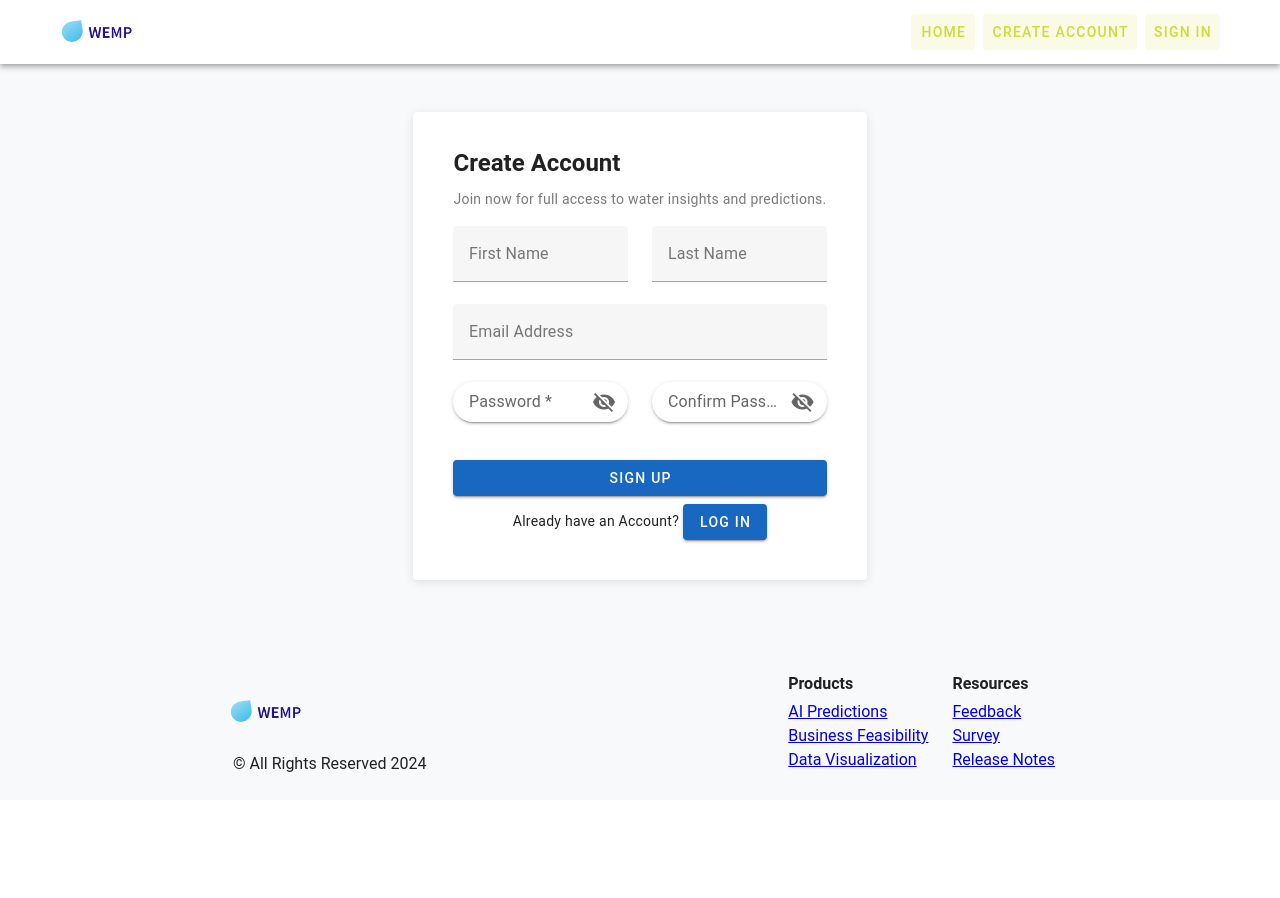
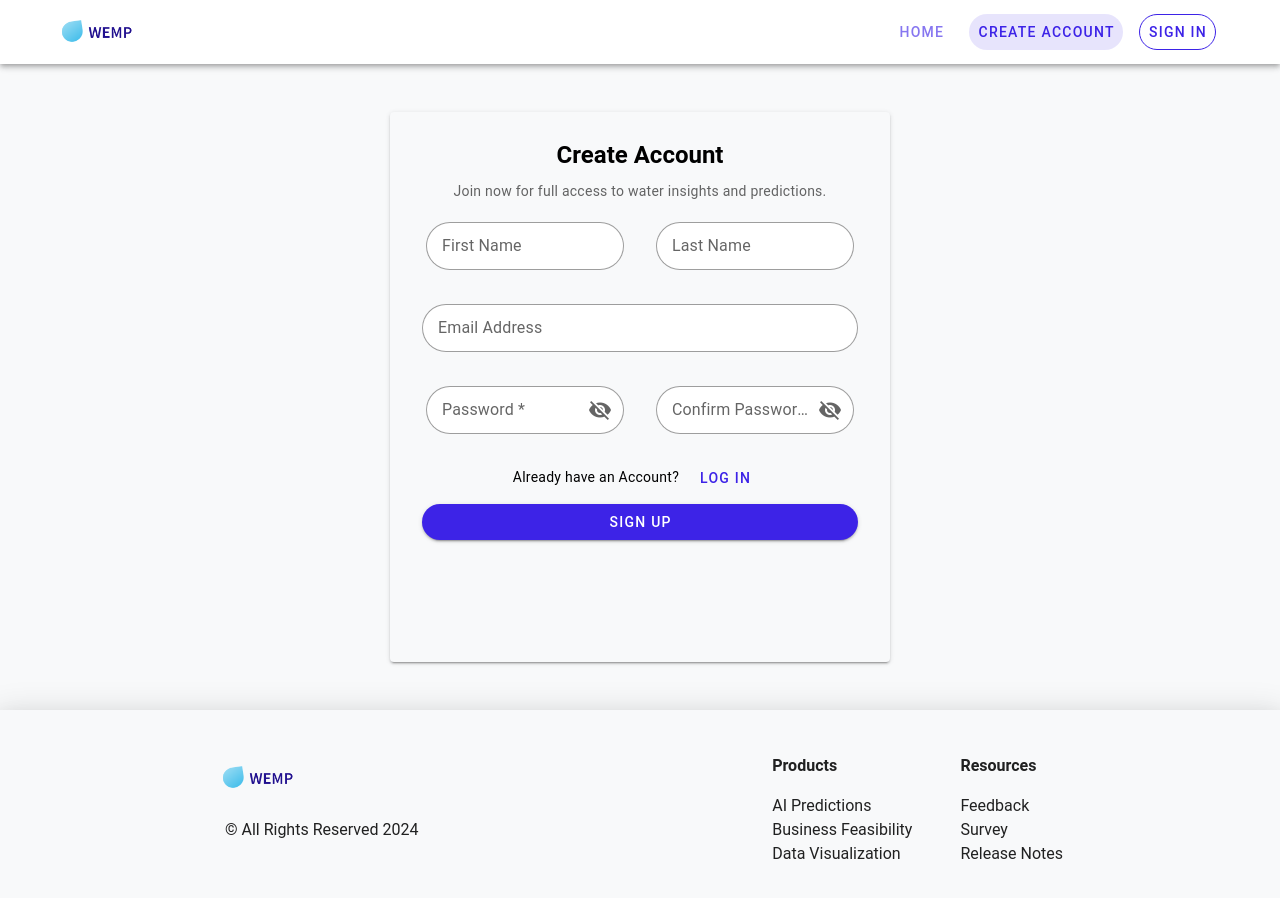
Before and after one commit to Thugchanbeno/r-s-c-m-models, a Vue app in the folder PROJ/wemp2.0/: page / in a window 1280 px wide. Both pictures are taken after a click on the button "CREATE ACCOUNT". Shown: the top 898 px of the page. Before the commit the page ends 800 px from the top, so only its background shows below. Built offline with nearby package versions, Linux system fonts and the light colour scheme.

Commit message:
polished multiple pages

```diff
--- a/PROJ/wemp2.0/src/layouts/default.vue
+++ b/PROJ/wemp2.0/src/layouts/default.vue
@@ -14,22 +14,30 @@
 
           <v-col cols="auto" class="d-flex flex-wrap justify-end">
             <v-btn
-              variant="tonal"
-              class="pa-2 mx-1 text-sm"
-              color="#CDDC39"
+              variant="plain"
+              class="pa-2 mx-2"
+              color="#3D23E7"
+              rounded="xl"
               @click="navigateToIndex"
             >
               Home
             </v-btn>
             <v-btn
               variant="tonal"
-              class="pa-2 mx-1 text-sm"
-              color="#CDDC39"
+              class="pa-2 mx-2"
+              color="#3D23E7"
+              rounded="xl"
               @click="navigateToSignUp"
             >
               Create Account
             </v-btn>
-            <v-btn variant="tonal" class="pa-2 mx-1 text-sm" color="#CDDC39">
+            <v-btn
+              variant="outlined"
+              class="pa-2 mx-2"
+              color="#3D23E7"
+              rounded="xl"
+              @click="navigateToSignIn"
+            >
               Sign In
             </v-btn>
           </v-col>
@@ -41,37 +49,37 @@
       <router-view />
     </v-main>
 
-    <v-footer app>
+    <v-footer elevation="16" app>
       <v-container>
         <v-row justify="space-around">
-          <v-col cols="auto">
+          <v-col cols="auto" class="pa-2 mx-4">
             <v-img
               src="@/assets/logo large.png"
               alt="Footer Logo"
               width="80"
               height="80"
             />
-            <span class="ml-2 resources">&copy; All Rights Reserved 2024</span>
+            <span class="pa-2 resources">&copy; All Rights Reserved 2024</span>
           </v-col>
 
           <v-col cols="auto" justify="end">
             <v-row>
-              <v-col cols="auto">
-                <h4 class="mb-1 font-weight-bold">Products</h4>
-                <div class="pa-0 ma-0 products">
-                  <div class="products"><a href="#">AI Predictions</a></div>
+              <v-col cols="auto" class="pa-4">
+                <h4 class="pa-2 font-weight-bold products">Products</h4>
+                <div class="pa-2">
+                  <div class="products"><a>AI Predictions</a></div>
                   <div class="products">
-                    <a href="#">Business Feasibility</a>
+                    <a>Business Feasibility</a>
                   </div>
-                  <div class="products"><a href="#">Data Visualization</a></div>
+                  <div class="products"><a>Data Visualization</a></div>
                 </div>
               </v-col>
-              <v-col cols="auto">
-                <h4 class="mb-1 font-weight-bold">Resources</h4>
-                <div class="pa-0 ma-0 resources">
-                  <div class="resources"><a href="#">Feedback</a></div>
-                  <div class="resources"><a href="#">Survey</a></div>
-                  <div class="resources"><a href="#">Release Notes</a></div>
+              <v-col cols="auto" class="pa-4">
+                <h4 class="pa-2 font-weight-bold products">Resources</h4>
+                <div class="pa-2">
+                  <div class="resources"><a>Feedback</a></div>
+                  <div class="resources"><a>Survey</a></div>
+                  <div class="resources"><a>Release Notes</a></div>
                 </div>
               </v-col>
             </v-row>
@@ -91,6 +99,9 @@ export default {
     },
     navigateToIndex() {
       this.$router.push("/");
+    },
+    navigateToSignIn() {
+      this.$router.push("/signin");
     },
   },
 };
--- a/PROJ/wemp2.0/src/pages/SignUp.vue
+++ b/PROJ/wemp2.0/src/pages/SignUp.vue
@@ -1,32 +1,60 @@
 <template>
   <v-container class="py-12 d-flex justify-center">
-    <v-card max-width="600" class="pa-6">
-      <v-card-title class="text-h5 font-weight-bold">
+    <v-card
+      class="pa-4"
+      elevation="2"
+      color="#F8F9FA"
+      min-height="550"
+      min-width="500"
+    >
+      <v-card-title class="text-h5 font-weight-bold text-center">
         Create Account
       </v-card-title>
-      <v-card-subtitle>
+      <v-card-subtitle class="text-center">
         Join now for full access to water insights and predictions.
       </v-card-subtitle>
 
       <v-card-text>
         <v-form>
           <v-row>
-            <v-col cols="12" md="6">
-              <v-text-field label="First Name" required></v-text-field>
+            <v-col cols="12" md="6" class="pa-4">
+              <v-text-field
+                variant="outlined"
+                rounded="xl"
+                density="comfortable"
+                bg-color="white"
+                label="First Name"
+                required
+              ></v-text-field>
             </v-col>
-            <v-col cols="12" md="6">
-              <v-text-field label="Last Name" required></v-text-field>
+            <v-col cols="12" md="6" class="pa-4">
+              <v-text-field
+                variant="outlined"
+                rounded="xl"
+                density="comfortable"
+                label="Last Name"
+                bg-color="white"
+                required
+              ></v-text-field>
             </v-col>
           </v-row>
 
-          <v-text-field label="Email Address" required></v-text-field>
+          <v-text-field
+            class="my-2"
+            variant="outlined"
+            bg-color="white"
+            density="comfortable"
+            label="Email Address"
+            required
+            rounded="xl"
+          ></v-text-field>
 
           <v-row>
-            <v-col cols="12" md="6">
+            <v-col cols="12" md="6" class="pa-4">
               <v-text-field
-                density="compact"
+                density="comfortable"
                 bg-color="white"
-                variant="solo"
+                variant="outlined"
                 label="Password *"
                 rounded="xl"
                 v-model="password"
@@ -37,11 +65,11 @@
                 @click:append-inner="togglePasswordVisibility"
               ></v-text-field>
             </v-col>
-            <v-col cols="12" md="6">
+            <v-col cols="12" md="6" class="pa-4">
               <v-text-field
-                density="compact"
+                density="comfortable"
                 bg-color="white"
-                variant="solo"
+                variant="outlined"
                 label="Confirm Password *"
                 rounded="xl"
                 v-model="passwordConfirm"
@@ -56,12 +84,14 @@
             </v-col>
           </v-row>
 
-          <v-btn class="mt-4" color="primary" block> Sign Up </v-btn>
+          <div class="text-center">
+            Already have an Account?
+            <v-btn color="#3D23E7" variant="text">Log In</v-btn>
+          </div>
 
-          <div class="mt-2 text-center">
-            Already have an Account?
-            <v-btn color="primary">Log In</v-btn>
-          </div>
+          <v-btn class="pa-4 my-2" color="#3D23E7" rounded="xl" block>
+            Sign Up
+          </v-btn>
         </v-form>
       </v-card-text>
     </v-card>
--- a/PROJ/wemp2.0/src/pages/index.vue
+++ b/PROJ/wemp2.0/src/pages/index.vue
@@ -12,6 +12,7 @@
     <v-row justify="center" class="pa-2">
       <v-col cols="12" md="4">
         <v-text-field
+          bg-color="white"
           class="pa-2"
           label="Search"
           variant="outlined"
@@ -22,6 +23,7 @@
       </v-col>
       <v-col cols="12" md="4">
         <v-text-field
+          bg-color="white"
           class="pa-2"
           label="Region"
           variant="outlined"
@@ -34,7 +36,7 @@
 
     <v-row>
       <v-col cols="12">
-        <h3 class="pa-2">water and health insights</h3>
+        <h3 class="mx-4">WATER AND HEALTH INSIGHTS</h3>
       </v-col>
       <v-col cols="12" md="6">
         <v-card class="pa-4 mx-2" rounded="xl">
@@ -72,7 +74,7 @@
 
     <v-row>
       <v-col cols="12">
-        <h3 class="pa-4">Discover</h3>
+        <h3 class="mx-4">DISCOVER</h3>
       </v-col>
       <v-col cols="12" md="6">
         <v-card class="pa-4 mx-2" rounded="xl">
```
